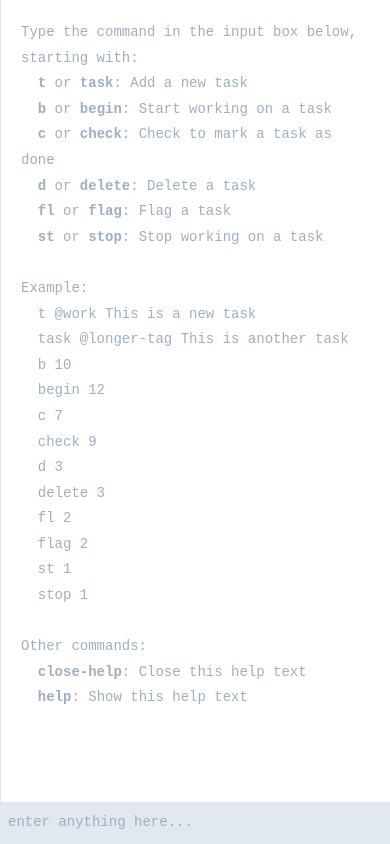
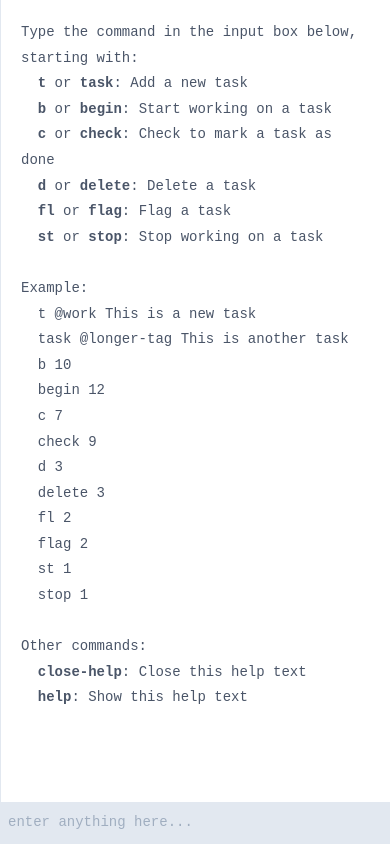
Before and after one commit to huytd/pomoday-v2, a React (Vite) app: page / in a window 390 px wide. Built offline with nearby package versions, Linux system fonts and the light colour scheme; a web font is replaced by a local one.

Commit message:
Responsive for mobile - text color

```diff
--- a/src/components/App.tsx
+++ b/src/components/App.tsx
@@ -342,7 +342,7 @@ export const App = () => {
           <Row type={RowType.TEXT} title={`${(summary.done/state.tasks.length * 100 || 0).toFixed(0)}% of all tasks complete.`} />
           <Row type={RowType.TEXT} title={`<span class="text-green-500">${summary.done}</span> done · <span class="text-orange-500">${summary.wip}</span> in-progress · <span class="text-purple-500">${summary.pending}</span> waiting`} />
         </div>
-        {state.showHelp ? <div className="w-full h-full fixed top-0 left-0 bg-white sm:relative rm:top-auto rm:left-auto sm:h-auto sm:w-2/6 p-5 text-sm text-gray-500 text-left border-l" style={{transition: 'all 0.5s'}}>
+        {state.showHelp ? <div className="w-full h-full fixed top-0 left-0 bg-white sm:relative rm:top-auto rm:left-auto sm:h-auto sm:w-2/6 p-5 text-sm text-gray-700 text-left border-l" style={{transition: 'all 0.5s'}}>
         Type the command in the input box below, starting with:<br/>
         &nbsp; <b>t</b> or <b>task</b>: Add a new task<br/>
         &nbsp; <b>b</b> or <b>begin</b>: Start working on a task<br/>
```
